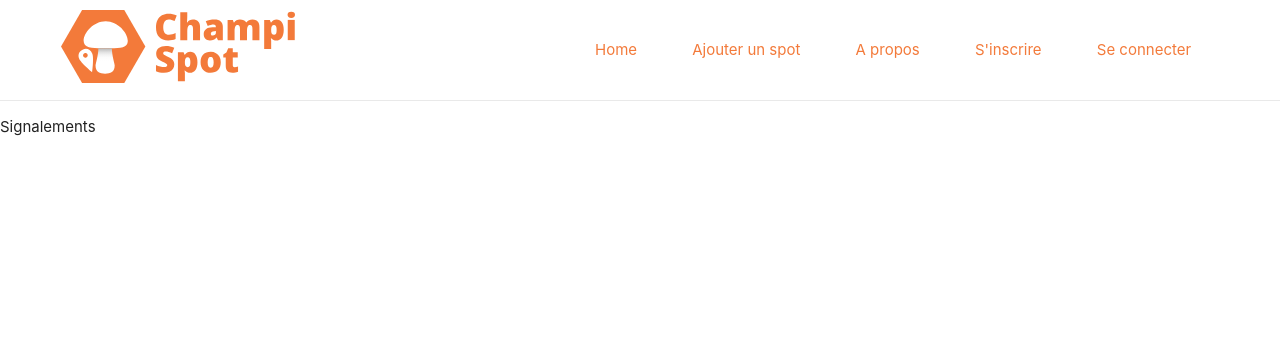
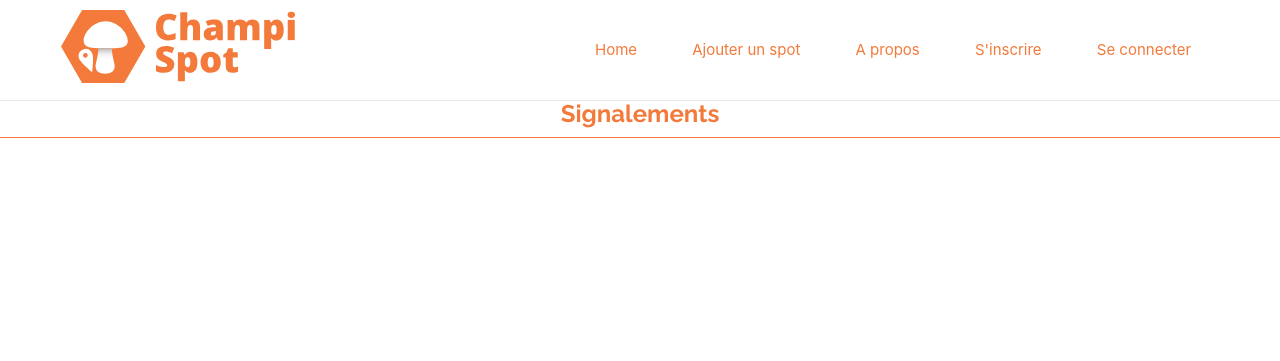
Before and after one commit to r0m21/ChampiSpot, a Symfony app: template templates/admin/admin.html.twig in a window 1280 px wide. Shown: the top 361 px of the page. Run offline with Twig, Linux system fonts and the light colour scheme; the template is opened without the code that fills it, so the values that code supplies are empty; some libraries are stand-ins or nearby versions.

Commit message:
Début mise en page admin

```diff
--- a/public/css/style.css
+++ b/public/css/style.css
@@ -48,6 +48,8 @@ body {position: relative;}
 
     .bg-color-2{background-color:#FFFFFF;}
     .bg-color-3{background-color: #F37A3A;}
+    .bg-color-4{background-color: #6ADE6A;}
+    .bg-color-5{background-color: #F36666;}
     .bg-transparent{background: transparent !important;}
 
 
@@ -55,6 +57,7 @@ body {position: relative;}
     .border-bot-2{border-bottom:1px solid #F37A3A;}
     .border-1{border: 1px solid #F37A3A !important;}
     .no-border-radius{border-radius:0;}
+    .no-border{border:none;}
 
     /*------------------------------------*/
     /*---------------TAILLES--------------*/
@@ -65,6 +68,8 @@ body {position: relative;}
     .w-50pct{
         width:50%;
     }
+    .w-25pct{width:25%;}
+    .w-40pct{width:40%;}
     .h-100vh{height: 100vh;}
     .h-75vh{height:75vh;}
 
@@ -95,7 +100,7 @@ body {position: relative;}
     /*----------------FLEX---------------*/
 
     .d-flex{display: flex;}
-
+    .flex-wrap{flex-wrap:wrap;}
     .jc-center{justify-content: center;}
     .jc-space-between{justify-content: space-between;}
     .jc-space-around{justify-content: space-around;}
@@ -117,7 +122,8 @@ body {position: relative;}
     .no-margin{margin: 0;}
     .no-padding{padding:0;}
     .no-margin-bottom{margin-bottom:0;}
-
+    .p-1em-0{padding:1em 0;}
+    .p-05em-0{padding:0.5em 0;}
     .m-20{margin:20px;}
 
     .mt-10{margin-top:10px;}
--- a/src/Controller/AdminController.php
+++ b/src/Controller/AdminController.php
@@ -25,6 +25,7 @@ class AdminController extends Controller
         $signalement = $repo->FindAll();
         $repoSpot = $this->getDoctrine()
         ->getRepository(Spot::class);
+        dump($signalement);
 
 
         if(isset($_POST['delete'])){
--- a/src/Form/SignalementType.php
+++ b/src/Form/SignalementType.php
@@ -17,7 +17,7 @@ class SignalementType extends AbstractType
             ->add('SIG_toxique')
             ->add('SIG_desc')
             ->add('SIG_accessibilite')
-            ->add('SIG_id_spot')
+            ->add('spot')
         ;
     }
 
--- a/templates/admin/admin.html.twig
+++ b/templates/admin/admin.html.twig
@@ -4,27 +4,41 @@
 
 {% block body %}
 
-    <p>Signalements</p>
+        <h2 class="raleway fw-700 color-1 separator fs-24 no-margin text-center">Signalements</h2>
+    <section class="d-flex flex-wrap">
 
     {% for newSignal in signalement %}
 
-            <a href="/search/{{ newSignal.spot.id }}">Voir les informations</a>
-            <p>Il n'y a rien à ce spot : {{ newSignal.sigVide }}</p>
-            <p>Toxicité incorrecte : {{ newSignal.sigToxique }}</p>
-            <p>Description incorrecte : {{ newSignal.sigDesc }}</p>
-            <p>Qualité du spot incorrecte : {{ newSignal.sigAccessibilite }}</p>
+        <div class="border-1 w-40pct p-1em-0">
+            <div class="d-flex jc-space-around w-100pct">
+                {% if newSignal.spot.spoPhoto %}
+                    <img src="../{{ newSignal.spot.spoPhoto }}" alt="" class="w-40pct">
+                {% else %}
+                    <img src="../public/img/champi-nf.png" alt="" class="w-40pct">
+                {% endif %}
+                <div class="w-40pct">
+                    <a href="/search/{{ newSignal.spot.id }}" class="border-bot-2 color-1 raleway">Voir les informations</a>
+                    <p>Il n'y a rien à ce spot : {{ newSignal.sigVide }}</p>
+                    <p>Toxicité incorrecte : {{ newSignal.sigToxique }}</p>
+                    <p>Description incorrecte : {{ newSignal.sigDesc }}</p>
+                    <p>Qualité du spot incorrecte : {{ newSignal.sigAccessibilite }}</p>
+                </div>
+
+            </div>
 
 
 
-            <form action="" method="POST">
-                <a href="{{ path('admin', { 'id': newSignal.spot.id }) }}"></a>
+
+            <form action="" method="POST" class="w-100pct d-flex jc-space-around mt-20">
+                {# <a href="{{ path('admin', { 'id': newSignal.spot.id }) }}"></a> #}
                 <input type="hidden" name="spotId" value="{{ newSignal.spot.id }}" />
                 <input type="hidden" name="sigId" value = "{{ newSignal.id  }}" />
-                <input type="submit" name="delete" value="Supprimer le spot" />
-                <input type="submit" name="signal" value="Ignorer le signalement" />
+                <input type="submit" name="signal" value="Ignorer le signalement" class="browser-default bg-color-4 no-border raleway color-3 w-40pct fs-20 fw-700 p-05em-0"/>
+                <input type="submit" name="delete" value="Supprimer le spot" class="browser-default bg-color-5 no-border raleway color-3 w-40pct fs-20 fw-700 p-05em-0"/>
             </form>
+        </div>
 
     {% endfor %}
-
+    </section>
 
 {% endblock %}
```
